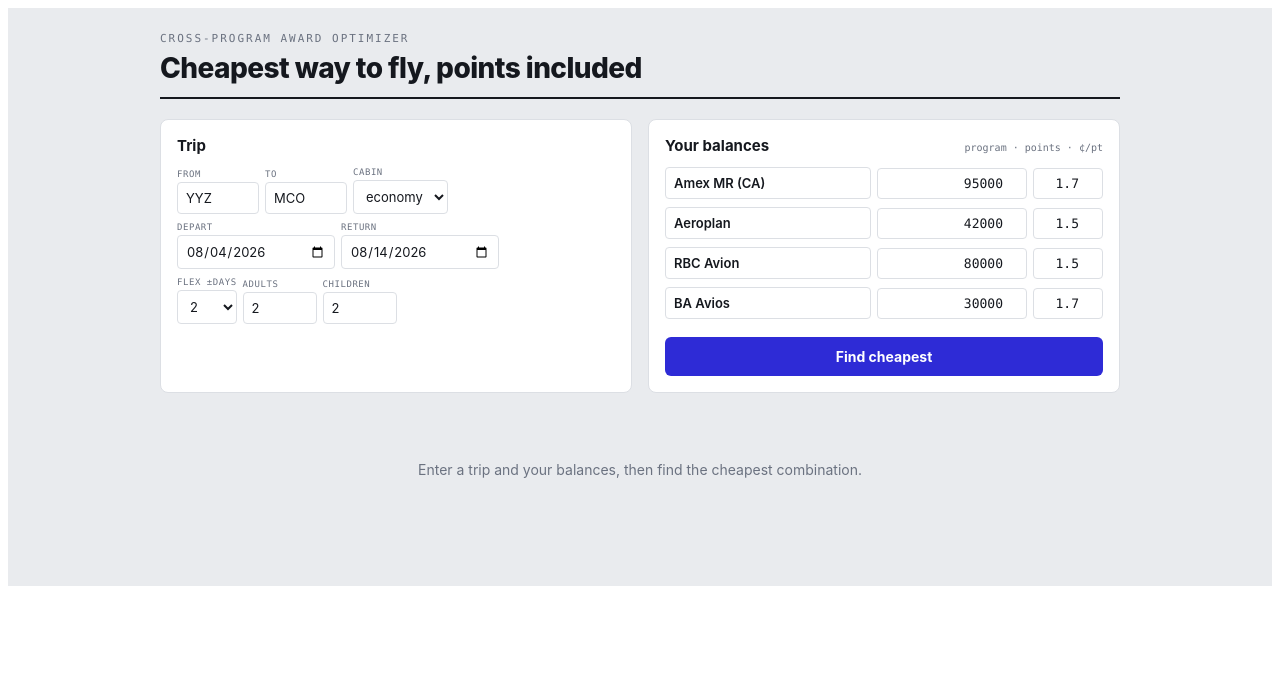
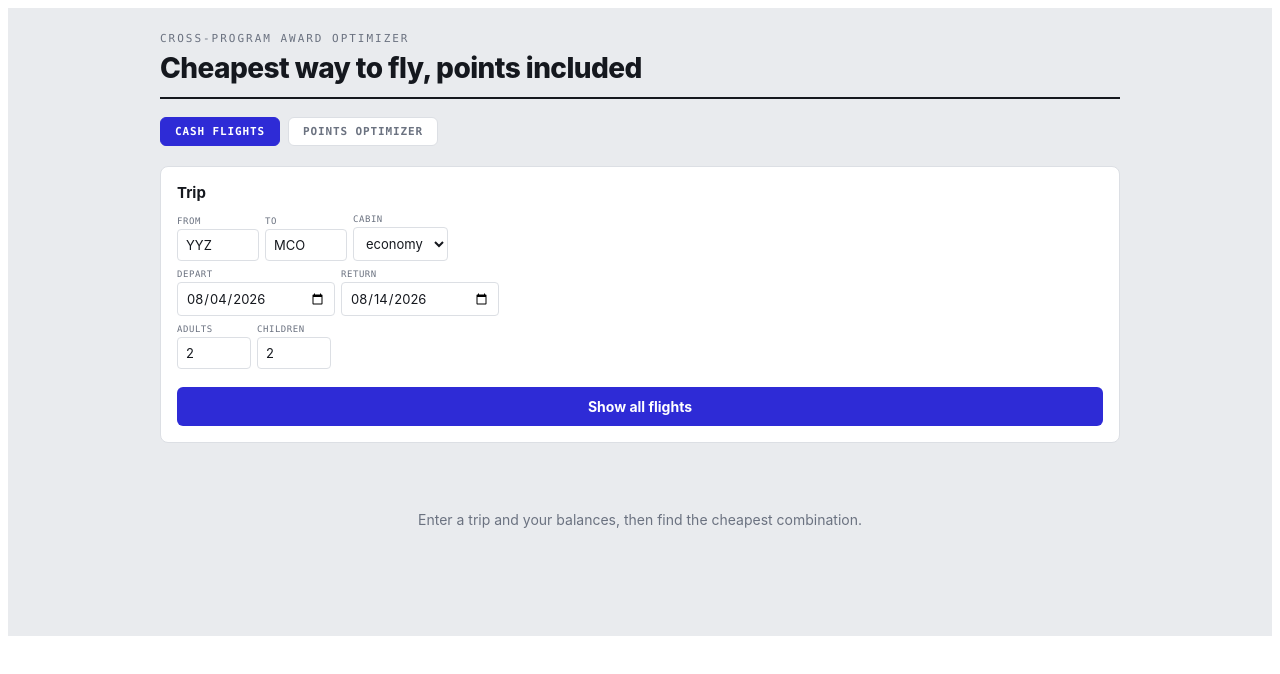
Before and after one commit to mikemmorgan-dot/TravelSmart, a React (Vite) app: page / in a window 1280 px wide. Shown: the top 674 px of the page. Built offline with nearby package versions, Linux system fonts and the light colour scheme.

Commit message:
Add files via upload

```diff
--- a/src/TripOptimizer.jsx
+++ b/src/TripOptimizer.jsx
@@ -42,13 +42,35 @@
     {program:"RBC Avion", amount:80000, value:1.5},
     {program:"BA Avios", amount:30000, value:1.7},
   ]);
-  const [state,setState]=useState({status:"idle", data:null, sample:false, err:null});
+  const [mode,setMode]=useState("cash"); // "cash" = all flights, cash price · "optimize" = points engine
+  const [state,setState]=useState({status:"idle", kind:null, data:null, sample:false, err:null});
 
   const upd=(k,v)=>setForm(f=>({...f,[k]:v}));
   const updBal=(i,k,v)=>setBalances(b=>b.map((x,j)=>j===i?{...x,[k]:v}:x));
 
+  // Pull the server's actual error message out of a failed response, not just the status code.
+  async function errText(res){
+    try{ const j=await res.json(); return `engine ${res.status}${j.error?` — ${j.error}`:""}`; }
+    catch{ return `engine ${res.status}`; }
+  }
+
+  async function runCash(){
+    setState({status:"loading", kind:"flights", data:null, sample:false, err:null});
+    const body={ origin:form.origin, destination:form.destination,
+      departureDate:form.depart, returnDate:form.return,
+      adults:Number(form.adults), children:Number(form.children), travelClass:form.cabin };
+    try{
+      const res=await fetch(`${API_BASE}/flights`,{method:"POST",headers:{"Content-Type":"application/json"},body:JSON.stringify(body)});
+      if(!res.ok) throw new Error(await errText(res));
+      setState({status:"done", kind:"flights", data:await res.json(), sample:false, err:null});
+    }catch(e){
+      setState({status:"done", kind:"flights", data:null, sample:false, err:e.message});
+    }
+  }
+
   async function run(){
-    setState({status:"loading", data:null, sample:false, err:null});
+    if(mode==="cash") return runCash();
+    setState({status:"loading", kind:"optimize", data:null, sample:false, err:null});
     const cfg={ origin:form.origin, destination:form.destination,
       target:{depart:form.depart, return:form.return}, flexDays:Number(form.flexDays),
       party:{adults:Number(form.adults), children:Number(form.children)}, cabin:form.cabin,
@@ -59,10 +81,10 @@
       asOf:new Date().toISOString().slice(0,10) };
     try{
       const res=await fetch(`${API_BASE}/optimize`,{method:"POST",headers:{"Content-Type":"application/json"},body:JSON.stringify(cfg)});
-      if(!res.ok) throw new Error("engine "+res.status);
-      setState({status:"done", data:await res.json(), sample:false, err:null});
+      if(!res.ok) throw new Error(await errText(res));
+      setState({status:"done", kind:"optimize", data:await res.json(), sample:false, err:null});
     }catch(e){
-      setState({status:"done", data:SAMPLE, sample:true, err:e.message});
+      setState({status:"done", kind:"optimize", data:SAMPLE, sample:true, err:e.message});
     }
   }
 
@@ -78,6 +100,19 @@
           </h1>
         </div>
 
+        {/* mode toggle */}
+        <div style={{display:"flex",gap:8,marginTop:18}}>
+          {[["cash","Cash flights"],["optimize","Points optimizer"]].map(([k,label])=>(
+            <button key={k} onClick={()=>setMode(k)}
+              style={{fontFamily:mono,fontSize:11,letterSpacing:"0.08em",textTransform:"uppercase",
+                padding:"7px 14px",borderRadius:6,cursor:"pointer",fontWeight:700,
+                border:`1px solid ${mode===k?PRIMARY:HAIR}`,
+                background:mode===k?PRIMARY:SURFACE,color:mode===k?"#fff":MUTED}}>
+              {label}
+            </button>
+          ))}
+        </div>
+
         {/* form */}
         <div style={{display:"flex",flexWrap:"wrap",gap:16,margin:"20px 0"}}>
           <Panel title="Trip">
@@ -86,10 +121,17 @@
               <Field label="Cabin"><Sel v={form.cabin} on={v=>upd("cabin",v)} opts={["economy","business"]}/></Field></Row>
             <Row><Field label="Depart"><In type="date" v={form.depart} on={v=>upd("depart",v)} w={140}/></Field>
               <Field label="Return"><In type="date" v={form.return} on={v=>upd("return",v)} w={140}/></Field></Row>
-            <Row><Field label="Flex ±days"><Sel v={form.flexDays} on={v=>upd("flexDays",v)} opts={["0","1","2","3"]}/></Field>
+            <Row>{mode==="optimize" && <Field label="Flex ±days"><Sel v={form.flexDays} on={v=>upd("flexDays",v)} opts={["0","1","2","3"]}/></Field>}
               <Field label="Adults"><In type="number" v={form.adults} on={v=>upd("adults",v)} w={56}/></Field>
               <Field label="Children"><In type="number" v={form.children} on={v=>upd("children",v)} w={56}/></Field></Row>
+            {mode==="cash" && (
+              <button onClick={run} style={{marginTop:10,width:"100%",background:PRIMARY,color:"#fff",border:"none",
+                borderRadius:6,padding:"11px 0",fontSize:14,fontWeight:700,cursor:"pointer",fontFamily:sans}}>
+                {state.status==="loading"?"Searching…":"Show all flights"}
+              </button>
+            )}
           </Panel>
+          {mode==="optimize" && (
           <Panel title="Your balances" sub="program · points · ¢/pt">
             {balances.map((b,i)=>(
               <Row key={i}>
@@ -103,6 +145,7 @@
               {state.status==="loading"?"Searching…":"Find cheapest"}
             </button>
           </Panel>
+          )}
         </div>
 
         {state.sample && (
@@ -110,10 +153,91 @@
             Showing SAMPLE output — couldn't reach the engine at {API_BASE} ({state.err}). Run server.js locally or point API_BASE at your deploy.
           </Banner>
         )}
+        {state.kind==="flights" && state.err && (
+          <Banner color="#B42318" bg="#FEF0EF" bd="#F3C4C0">
+            Flight search failed ({state.err}). Check DUFFEL_TOKEN on the server.
+          </Banner>
+        )}
 
-        {state.data && <Results r={state.data}/>}
+        {state.kind==="flights" && state.data && <FlightList r={state.data} form={form}/>}
+        {state.kind==="optimize" && state.data && <Results r={state.data}/>}
         {state.status==="idle" && <Empty/>}
       </div>
+    </div>
+  );
+}
+
+// ---- Cash mode: render every offer the engine returned, cheapest first ----
+const hhmm=(iso)=>iso?iso.slice(11,16):"—";
+const dur=(d)=>{ if(!d) return ""; const m=d.match(/PT(?:(\d+)H)?(?:(\d+)M)?/); if(!m) return d;
+  return `${m[1]?m[1]+"h ":""}${m[2]?m[2]+"m":""}`.trim(); };
+const AIRLINES={AC:"Air Canada",WS:"WestJet",TS:"Air Transat",PD:"Porter",UA:"United",AA:"American",DL:"Delta",B6:"JetBlue",F8:"Flair",WG:"Sunwing",ZX:"Duffel Airways"};
+const airline=(c)=>AIRLINES[c]||c||"—";
+
+function Slice({s,label}){
+  const segs=s.segments||[];
+  const first=segs[0]||{}, last=segs[segs.length-1]||{};
+  return (
+    <div style={{flex:1,minWidth:230}}>
+      <div style={{fontFamily:mono,fontSize:9,letterSpacing:"0.08em",color:MUTED,textTransform:"uppercase"}}>{label}</div>
+      <div style={{fontWeight:700,fontSize:15,marginTop:3}}>
+        {hhmm(first.depart)} {first.from} → {hhmm(last.arrive)} {last.to}
+      </div>
+      <div style={{fontFamily:mono,fontSize:11.5,color:MUTED,marginTop:2}}>
+        {dur(s.duration)} · {s.stops===0?"nonstop":`${s.stops} stop${s.stops>1?"s":""}`} · {segs.map(g=>`${g.carrier}${g.number||""}`).join(" · ")}
+      </div>
+      {s.stops>0 && (
+        <div style={{fontFamily:mono,fontSize:10.5,color:MUTED,marginTop:1}}>
+          via {segs.slice(0,-1).map(g=>g.to).join(", ")}
+        </div>
+      )}
+    </div>
+  );
+}
+
+function FlightList({r,form}){
+  const offers=r.offers||[];
+  const pax=(Number(form.adults)||0)+(Number(form.children)||0)||1;
+  const age=r._cacheAgeMs>60000?`cached ${Math.round(r._cacheAgeMs/60000)} min ago`:"live";
+  if(!offers.length) return (
+    <Banner color={BEST} bg="#FBF3E7" bd="#EAD9BD">
+      No offers returned{r.note?` — ${r.note}`:""}. ULCCs (e.g. Flair) aren't in the feed — check them directly.
+    </Banner>
+  );
+  return (
+    <div>
+      <div style={{display:"flex",justifyContent:"space-between",alignItems:"baseline",flexWrap:"wrap",gap:8,margin:"4px 0 12px"}}>
+        <h2 style={{fontSize:12,fontFamily:mono,letterSpacing:"0.14em",textTransform:"uppercase",color:MUTED,margin:0}}>
+          {offers.length} option{offers.length!==1?"s":""} · {form.origin} ⇄ {form.destination} · total for {pax} traveller{pax>1?"s":""}
+        </h2>
+        <span style={{fontFamily:mono,fontSize:10,color:MUTED}}>{age} · {r.currency}</span>
+      </div>
+      {offers.map((o,i)=>(
+        <div key={i} style={{background:SURFACE,border:`1px solid ${i===0?BEST:HAIR}`,
+          borderLeft:`4px solid ${i===0?BEST:HAIR}`,borderRadius:10,padding:"14px 16px",marginBottom:10}}>
+          <div style={{display:"flex",justifyContent:"space-between",flexWrap:"wrap",gap:12}}>
+            <div style={{flex:1,minWidth:0}}>
+              <div style={{display:"flex",alignItems:"baseline",gap:8,flexWrap:"wrap"}}>
+                {i===0 && <span style={{fontFamily:mono,fontSize:9,letterSpacing:"0.1em",color:"#fff",background:BEST,padding:"2px 6px",borderRadius:3}}>CHEAPEST</span>}
+                <span style={{fontWeight:800,fontSize:15}}>{airline(o.validatingAirlines?.[0])}</span>
+                {o.cabin && <span style={{fontFamily:mono,fontSize:10,color:MUTED}}>{o.cabin.replace("_"," ")}</span>}
+              </div>
+              <div style={{display:"flex",flexWrap:"wrap",gap:16,marginTop:10}}>
+                {(o.itineraries||[]).map((s,j)=>(
+                  <Slice key={j} s={s} label={j===0?"Outbound":"Return"}/>
+                ))}
+              </div>
+            </div>
+            <div style={{textAlign:"right",alignSelf:"center"}}>
+              <div style={{fontFamily:mono,fontSize:24,fontWeight:800,color:i===0?POS:INK}}>{cad(o.price)}</div>
+              <div style={{fontFamily:mono,fontSize:11,color:MUTED}}>{cad(o.price/pax)}/person · taxes {cad(o.taxes)}</div>
+            </div>
+          </div>
+        </div>
+      ))}
+      <p style={{color:MUTED,fontSize:12,marginTop:12,lineHeight:1.6}}>
+        Prices are all-in for the whole party from the Duffel feed. ULCCs like Flair aren't included — worth a direct check before booking.
+      </p>
     </div>
   );
 }
```
